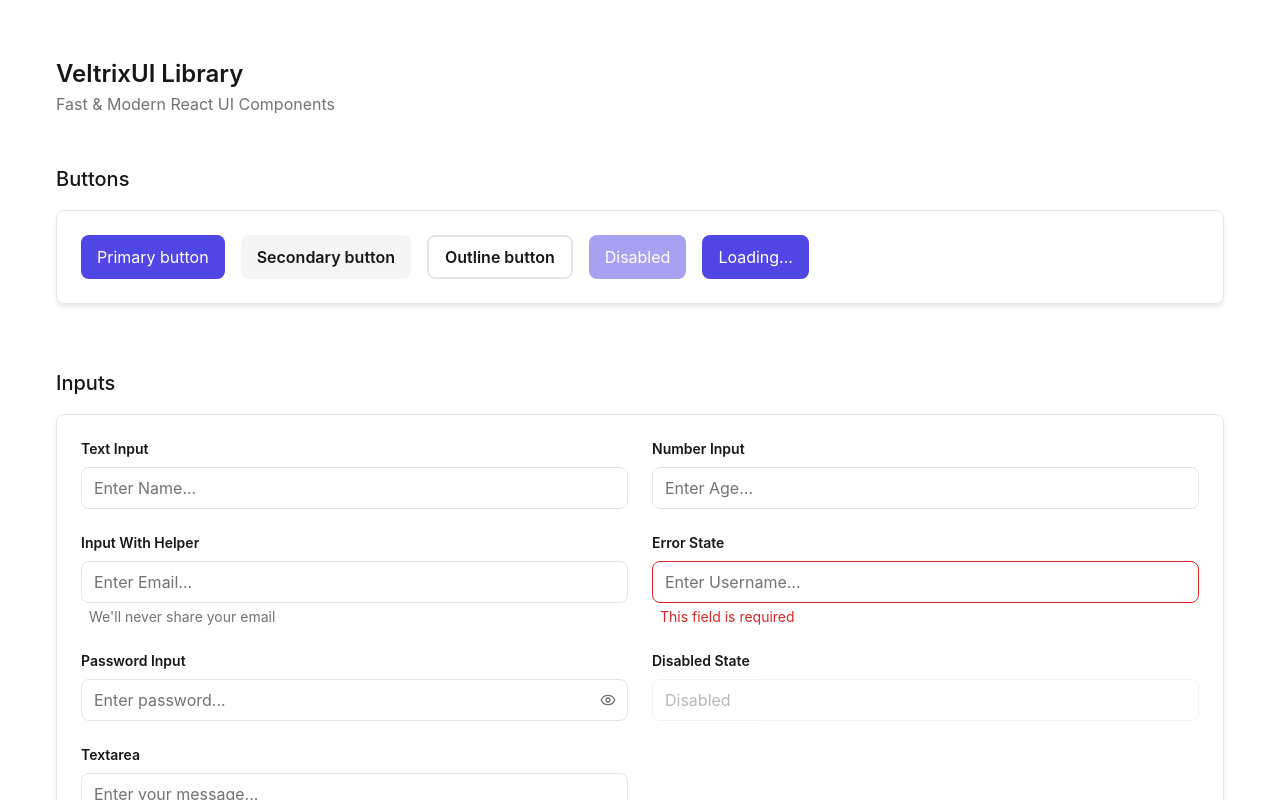
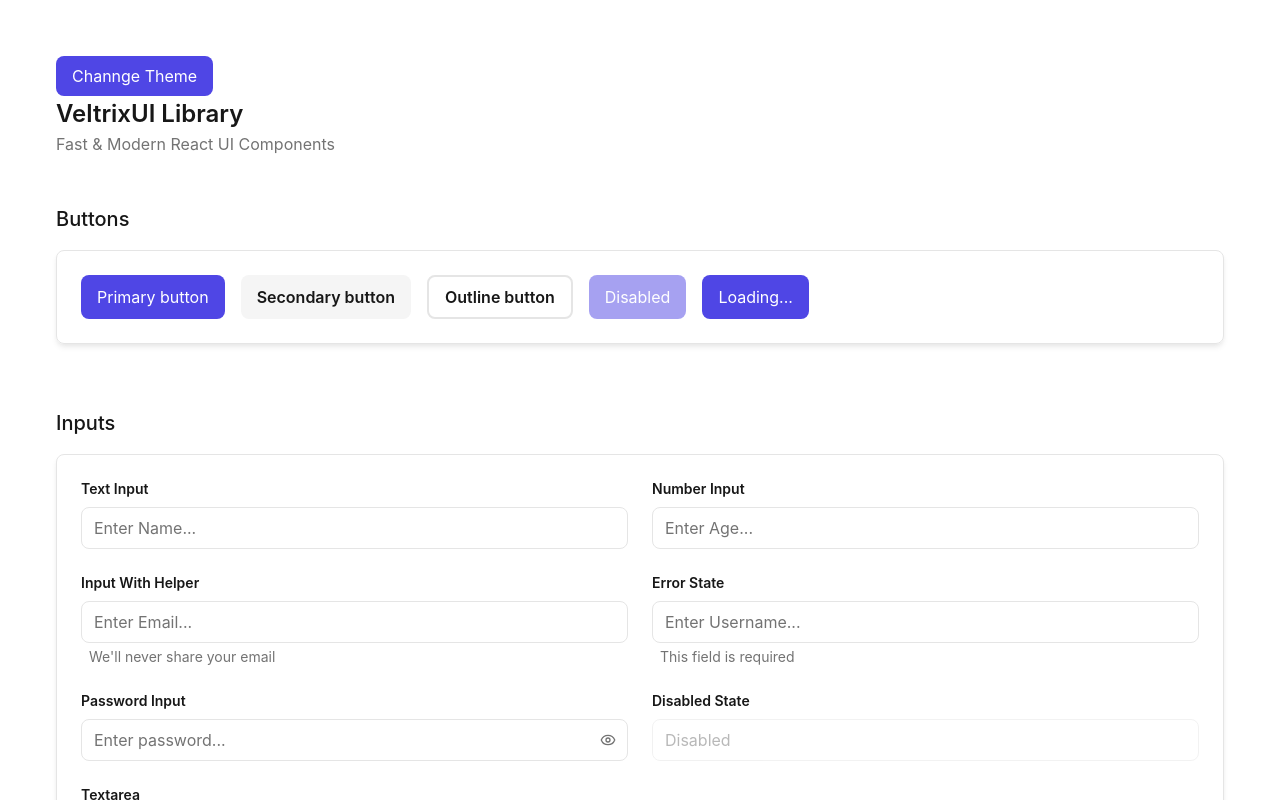
Before and after one commit to harischristodoulidis/VeltrixUI, a React (Vite) app: page / in a window 1280 px wide. Shown: the top 800 px of the page. Built offline with nearby package versions, Linux system fonts and the light colour scheme.

Commit message:
Inroduce dark mode

```diff
--- a/src/App.css
+++ b/src/App.css
@@ -1,4 +1,6 @@
 @import "tailwindcss";
+
+@custom-variant dark (&:is(.dark *));
 
 @theme {
   /* Colors */
@@ -15,7 +17,10 @@
   --color-ring: #4f46e5;
 
   /* Feedback Colors */
-  --color-destructive: #dc2626;
+  --color-error: #dc2626;
+  --color-success: #16a34a;
+  --color-warning: #ea580c;
+  --color-info: #3b82f6;
 
   /* Text size */
   --text-xs: 0.75rem; /* 12px */
@@ -39,7 +44,9 @@
 
 @layer base {
   body {
-    @apply bg-background text-foreground min-h-screen p-6;
+    background-color: var(--color-background);
+    color: var(--color-foreground);
+    @apply min-h-screen p-6;
   }
 
   html {
@@ -74,4 +81,22 @@
     font-size: var(--text-base);
     color: var(--color-muted-foreground);
   }
+
+  .dark {
+    /* Colors */
+    --color-background: rgb(33, 33, 33);
+    --color-foreground: #fafafa;
+    --color-muted: #171717;
+    --color-muted-foreground: #a3a3a3;
+    --color-primary: #6366f1;
+    --color-primary-foreground: #fafafa;
+    --color-secondary: #262626;
+    --color-secondary-foreground: #fafafa;
+    --color-secondary-hover: #404040;
+    --color-border: #262626;
+    --color-ring: #6366f1;
+
+    --color-background-dark: #0a0a0a;
+    --color-foreground-dark: #fafafa;
+  }
 }
--- a/src/App.tsx
+++ b/src/App.tsx
@@ -1,3 +1,5 @@
+import { useState, useEffect } from "react";
+
 import "./App.css";
 import Header from "./components/content/Header";
 import Buttons from "./components/content/Buttons";
@@ -9,11 +11,27 @@ import BreadcrumbContent from "./components/content/BreadcrumbContent";
 import FeedbackComponents from "./components/content/FeedbackComponents";
 import DataDisplay from "./components/content/DataDisplay";
 import Overlays from "./components/content/Overlays";
+import Button from "./components/ui/Button";
 
 function App() {
+  const [darkMode, setDarkMode] = useState<boolean>(() => {
+    const stored = localStorage.getItem("darkMode");
+    return stored ? JSON.parse(stored) : false;
+  });
+
+  useEffect(() => {
+    localStorage.setItem("darkMode", JSON.stringify(darkMode));
+    document.documentElement.classList.toggle("dark", darkMode);
+  }, [darkMode]);
+
   return (
     <>
-      <div className="mx-auto max-w-350 px-4 py-6 sm:px-6 sm:py-8 lg:px-8">
+      <div
+        className={`${darkMode && `dark`} mx-auto max-w-350 px-4 py-6 sm:px-6 sm:py-8 lg:px-8`}
+      >
+        <Button variant="primary" onClick={() => setDarkMode((prev) => !prev)}>
+          Channge Theme
+        </Button>
         <Header />
         <Buttons />
         <Inputs />
```
